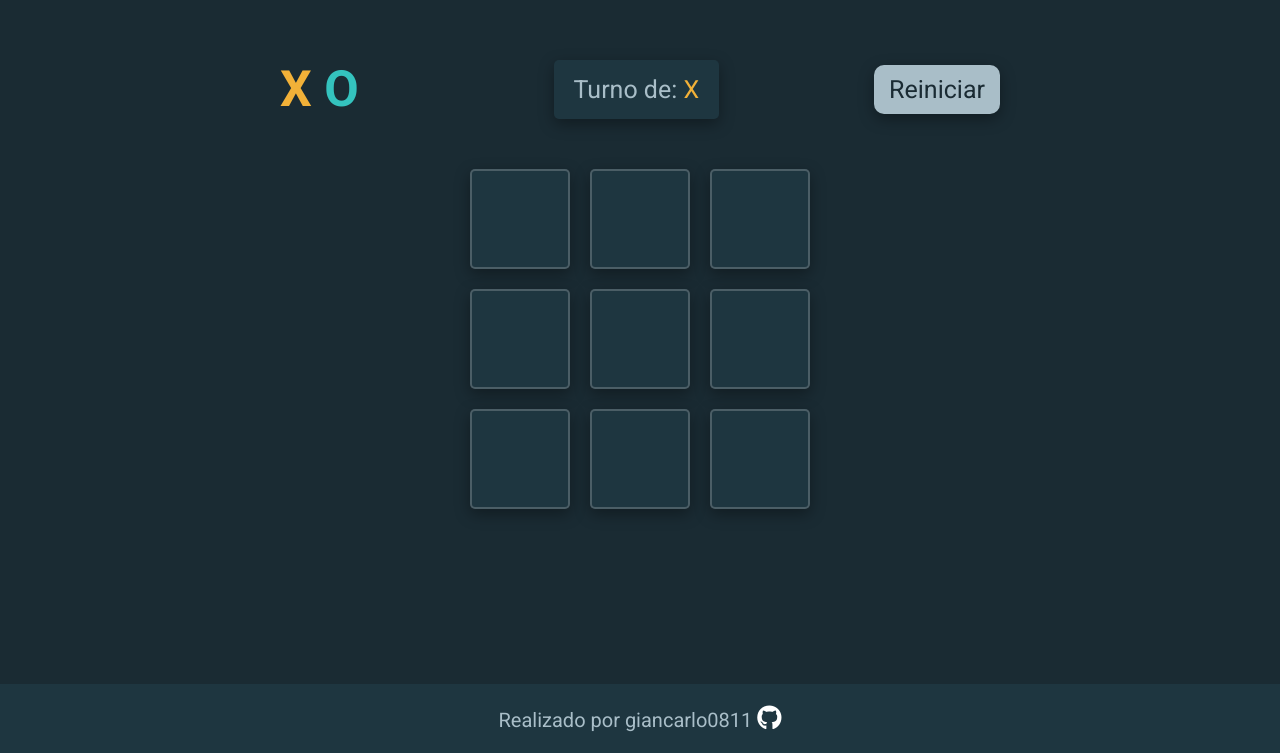
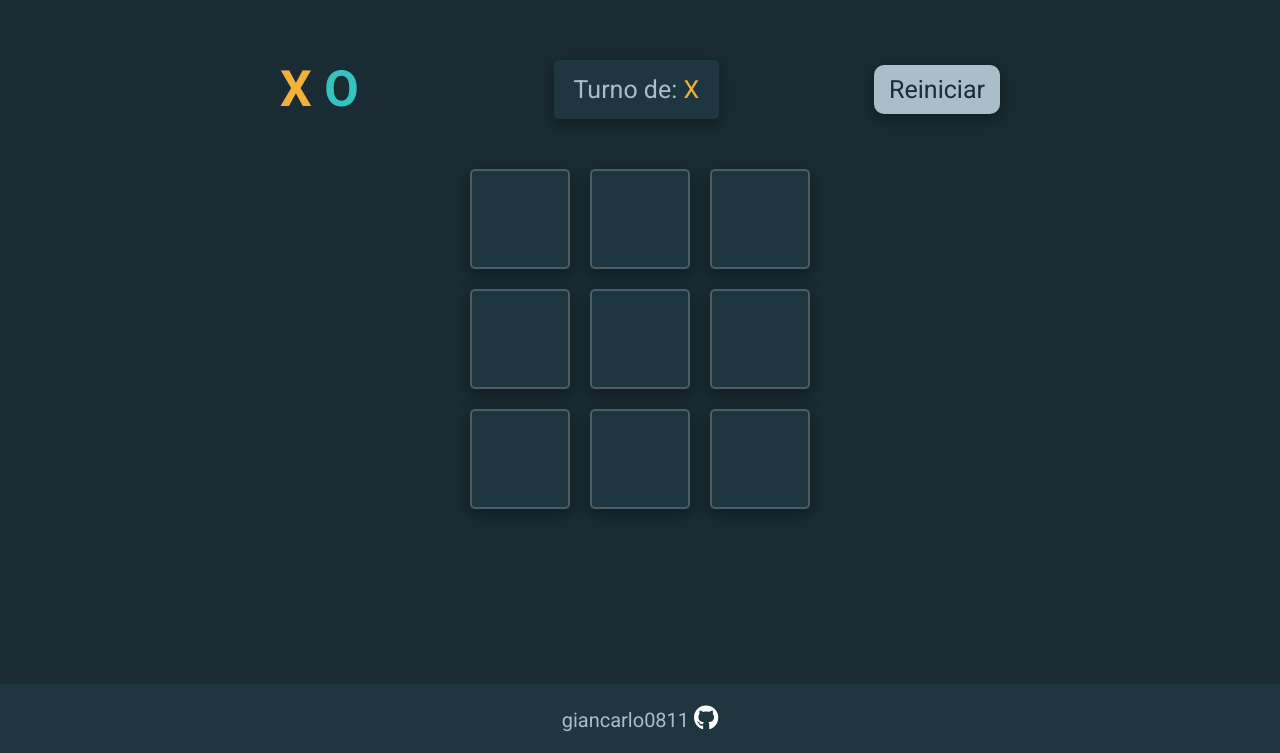
Before and after one commit to Giancarlo0811/Tres-en-raya, a plain HTML site: page index.html in a window 1280 px wide. Shown: the part 126-879 px from the top of the page. Drawn offline with Linux system fonts and the light colour scheme.

Commit message:
readme actualizado

```diff
--- a/index.html
+++ b/index.html
@@ -34,7 +34,7 @@
     </div>
 
     <footer>
-        <p>Realizado por giancarlo0811 <a href="https://github.com/Giancarlo0811" target="_blank"><i class="fa-brands fa-github"></i></a></p>
+        <p>giancarlo0811 <a href="https://github.com/Giancarlo0811" target="_blank"><i class="fa-brands fa-github"></i></a></p>
     </footer>
 
     <script src="main.js"></script>
```
Also changed, not shown: 1 other file.
